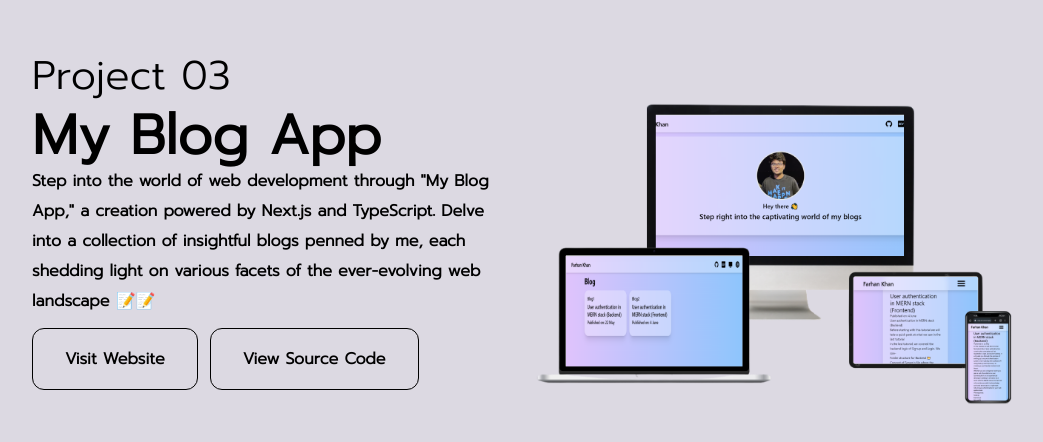
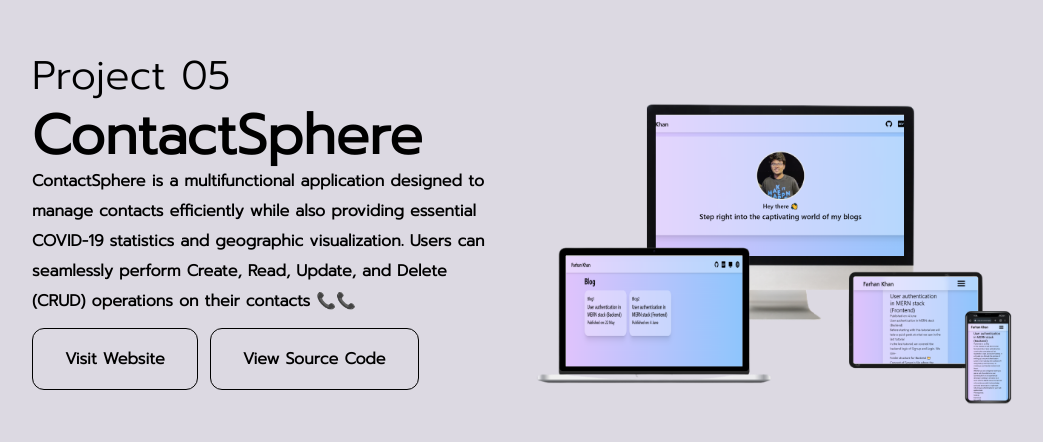
Before and after one commit to itsfarhankhan28/MyPortfolio-, a React (Create React App) app: page / in a window 1280 px wide. Shown: the part 4834-5276 px from the top of the page, without its empty margins (108-1151 px from the left). Built offline with nearby package versions, Linux system fonts and the light colour scheme; what tailwindcss-debug-screens would draw is missing.

Commit message:
feat(ProjectFive): changed content of fifth project

```diff
--- a/src/Components/ProjectFive.jsx
+++ b/src/Components/ProjectFive.jsx
@@ -81,11 +81,11 @@ const ProjectFive = () => {
      <section className='bg-Mischka xxsm:h-screen lg:h-[100vh]'>
         <motion.div ref={targetRef} className='flex lg:w-[1000px] md:w-[700px] xxsm:w-[350px] xxsm:text-center lg:text-left lg:flex-row xxsm:flex-col-reverse justify-center items-center mx-auto pt-16 md:leading-[60px] z-20 lg:gap-10'>
         <motion.p style={{opacity:paragraph1Opacity,y:paragraph1TranslateY}} className='xxsm:w-fit md:w-[50%] font-herofont pt-20'>
-            <h1 className='md:text-[35px] lg:text-[40px] xxsm:text-[25px]'>Project 03</h1>
-            <h1 className='md:text-[40px] lg:text-[55px] xxsm:text-[35px] font-semibold'>My Blog App</h1>
-            <p className='leading-[30px] font-semibold'>Step into the world of web development through "My Blog App," a creation powered by Next.js and TypeScript. Delve into a collection of insightful blogs penned by me, each shedding light on various facets of the ever-evolving web landscape 📝📝</p>
-            <a target='_blank' href="https://my-blog-app-six.vercel.app/"><button className='border border-black md:px-8 mt-3 font-semibold rounded-xl mr-3'>Visit Website</button></a>
-            <a target='_blank' href="https://github.com/itsfarhankhan28/MyBlogApp"><button className='border border-black md:px-8 mt-3 font-semibold rounded-xl'>View Source Code</button></a>
+            <h1 className='md:text-[35px] lg:text-[40px] xxsm:text-[25px]'>Project 05</h1>
+            <h1 className='md:text-[40px] lg:text-[55px] xxsm:text-[35px] font-semibold'>ContactSphere</h1>
+            <p className='leading-[30px] font-semibold'>ContactSphere is a multifunctional application designed to manage contacts efficiently while also providing essential COVID-19 statistics and geographic visualization. Users can seamlessly perform Create, Read, Update, and Delete (CRUD) operations on their contacts 📞📞</p>
+            <a target='_blank' href="https://contact-app-beta-khaki.vercel.app/"><button className='border border-black md:px-8 mt-3 font-semibold rounded-xl mr-3'>Visit Website</button></a>
+            <a target='_blank' href="https://github.com/itsfarhankhan28/ContactSphere"><button className='border border-black md:px-8 mt-3 font-semibold rounded-xl'>View Source Code</button></a>
         </motion.p>
         <motion.img style={{opacity , scale , x}}  className='md:w-[50%] xxsm:w-fit my-auto' src={project3img} alt="" />
         </motion.div>
```
